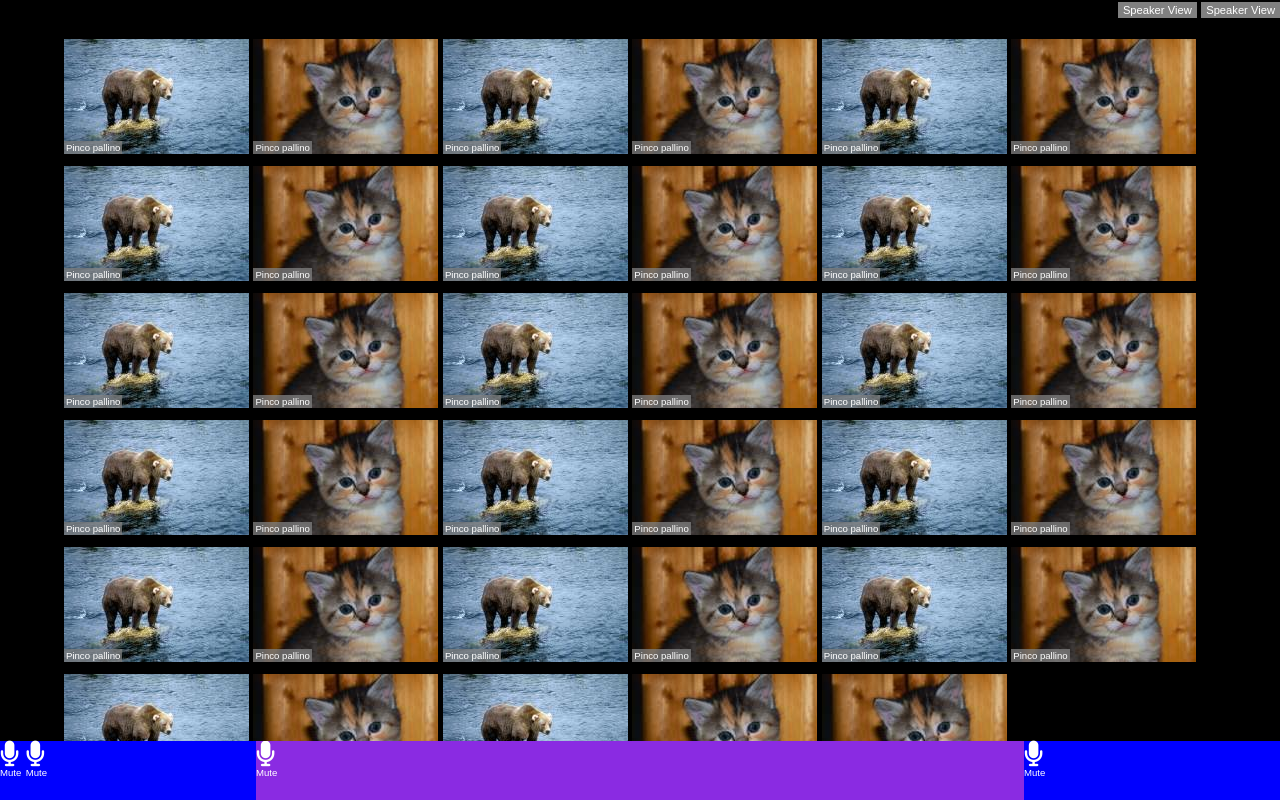
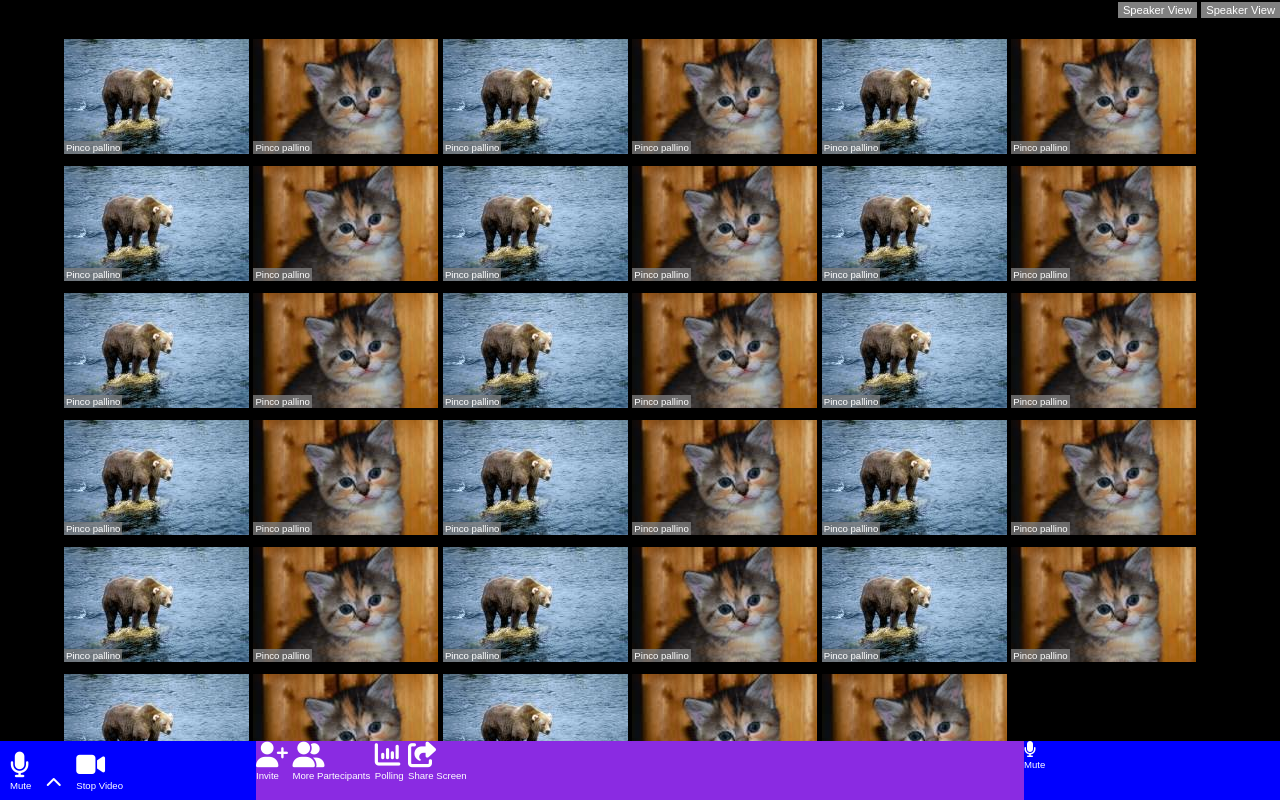
Before and after one commit to AlessandroCingolani/html-css-zoom, a plain HTML site: page index.html in a window 1280 px wide. Drawn offline with Linux system fonts and the light colour scheme.

Commit message:
[Add]:icons need centred

```diff
--- a/css/style.css
+++ b/css/style.css
@@ -18,6 +18,9 @@ img {
   display: flex;
 }
 
+.inline {
+  display: inline-block;
+}
 /* main */
 
 
@@ -79,10 +82,10 @@ section {
 }
 .controls-left .mic {
   height: 100%;
-  display: inline-block;
+  padding: 10px;
 }
 
-.tools-bar  i {
+.tools-bar  .mic {
   font-size: 1.6rem;
 }
 
--- a/index.html
+++ b/index.html
@@ -164,21 +164,42 @@
       <div class="tools-bar d-flex">
 
         <div class="controls-left">
-          <div class="mic">
+          <div class="mic inline">
             <i class="fa-solid fa-microphone"></i>
             <p>mute</p>
           </div>
-          <div class="mic">
-            <i class="fa-solid fa-microphone"></i>
-            <p>mute</p>
+          <div class="inline"><i class="fa-solid fa-chevron-up"></i></div>
+          <div class="mic inline">
+            <i class="fa-solid fa-video"></i>
+            <p>stop video</p>
           </div>
+
         </div>
 
         <div class="controls-mid">
-          <i class="fa-solid fa-microphone"></i>
-          <p>mute</p>
+
+          <div class="mic inline">
+            <i class="fa-solid fa-user-plus"></i>
+            <p>invite</p>
+          </div>
+
+          <div class="mic inline">
+            <i class="fa-solid fa-user-group"></i>
+            <p>more partecipants</p>
+          </div>
+
+          <div class="mic inline">
+            <i class="fa-solid fa-chart-column"></i>
+            <p>polling</p>
+          </div>
+
+          <div class="mic inline">
+            <i class="fa-solid fa-share-from-square"></i>
+            <p>share screen</p>
+          </div>
 
         </div>
+
         <div class="controls-right">
           <i class="fa-solid fa-microphone"></i>
           <p>mute</p>
```
